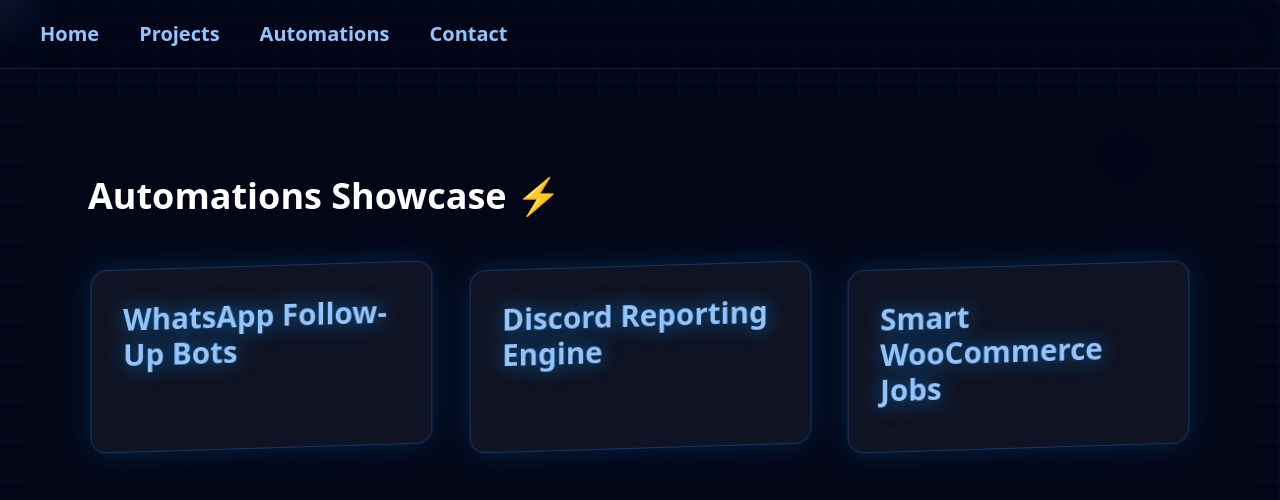
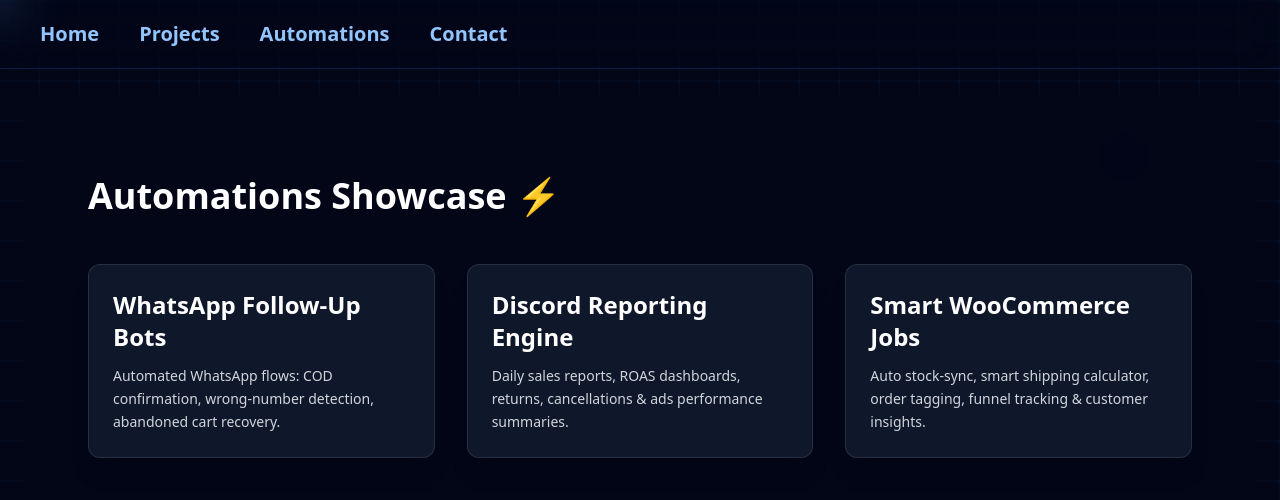
Before and after one commit to mina20032/mina-automation, a Next.js app: page /automations in a window 1280 px wide. Shown: the top 500 px of the page. Built offline with nearby package versions, Linux system fonts and the light colour scheme.

Commit message:
Update TiltCard.tsx

```diff
--- a/src/components/TiltCard.tsx
+++ b/src/components/TiltCard.tsx
@@ -1,33 +1,23 @@
-'use client';
+"use client";
 
 import { motion } from "framer-motion";
-import { useMotionValue, useTransform } from "framer-motion";
 
-export default function TiltCard({ title, desc }) {
-  const x = useMotionValue(0);
-  const y = useMotionValue(0);
+interface TiltCardProps {
+  title: string;
+  description: string;
+}
 
-  const rotateX = useTransform(y, [0, 300], [10, -10]);
-  const rotateY = useTransform(x, [0, 300], [-10, 10]);
-
+export default function TiltCard({ title, description }: TiltCardProps) {
   return (
     <motion.div
-      className="card p-8 rounded-2xl bg-white/5 border border-blue-500/30 backdrop-blur-xl shadow-[0_0_30px_rgba(0,150,255,0.2)]"
-      style={{ rotateX, rotateY }}
-      onMouseMove={(e) => {
-        x.set(e.clientX);
-        y.set(e.clientY);
-      }}
-      onMouseLeave={() => {
-        x.set(150);
-        y.set(150);
-      }}
+      initial={{ opacity: 0, y: 20 }}
+      whileInView={{ opacity: 1, y: 0 }}
+      transition={{ duration: 0.4 }}
+      whileHover={{ scale: 1.03 }}
+      className="bg-[#0f172a] border border-white/10 rounded-xl p-6 shadow-xl hover:shadow-2xl hover:border-blue-400/40 transition-all"
     >
-      <h3 className="text-3xl font-bold text-blue-300 drop-shadow-[0_0_10px_rgba(0,150,255,.6)]">
-        {title}
-      </h3>
-
-      <p className="mt-3 text-gray-300 leading-relaxed">{desc}</p>
+      <h2 className="text-2xl font-bold text-white mb-3">{title}</h2>
+      <p className="text-gray-300 text-sm leading-relaxed">{description}</p>
     </motion.div>
   );
 }
```
